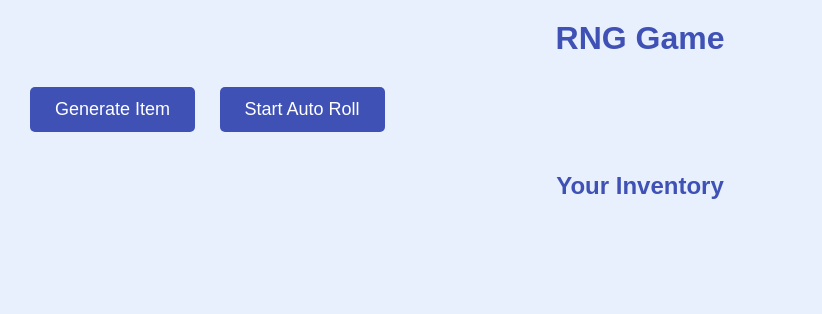
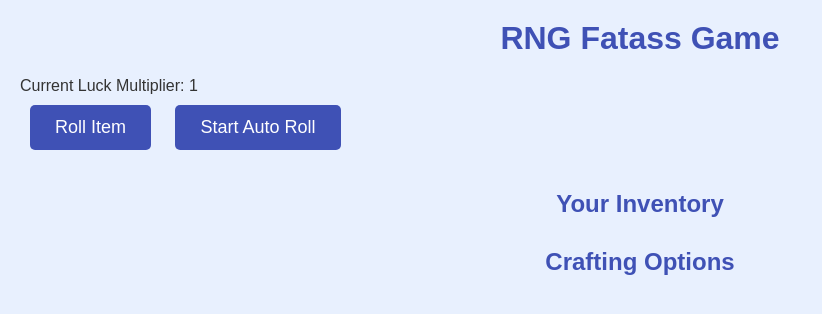
Before and after one commit to computerboi3131/FATASS-RNG, a plain HTML site: page index.html in a window 1280 px wide. Shown: the whole page, without its empty margins (0-822 px from the left). Drawn offline with Linux system fonts and the light colour scheme.

Commit message:
Update index.html

```diff
--- a/index.html
+++ b/index.html
@@ -4,12 +4,14 @@
     <meta charset="UTF-8">
     <meta name="viewport" content="width=device-width, initial-scale=1.0">
     <title>RNG Game</title>
-    <link rel="stylesheet" href="styles.css"> <!-- Link to your CSS file -->
+    <link rel="stylesheet" href="styles.css">
 </head>
 <body>
-    <h1>RNG Game</h1>
+    <h1>RNG Fatass Game</h1>
 
-    <button id="rngButton">Generate Item</button>
+    <div id="luckMultiplier">Current Luck Multiplier: 1</div>
+
+    <button id="rngButton">Roll Item</button>
     <button id="autoRollButton">Start Auto Roll</button>
 
     <div id="result"></div>
@@ -17,6 +19,9 @@
     <h2>Your Inventory</h2>
     <ul id="inventory"></ul>
 
-    <script src="rng-game.js"></script> <!-- Link to your JavaScript file -->
+    <h2>Crafting Options</h2>
+    <div id="craftableItems" style="overflow-y: scroll; height: 200px;"></div>
+
+    <script src="rng-game.js"></script>
 </body>
 </html>
```
